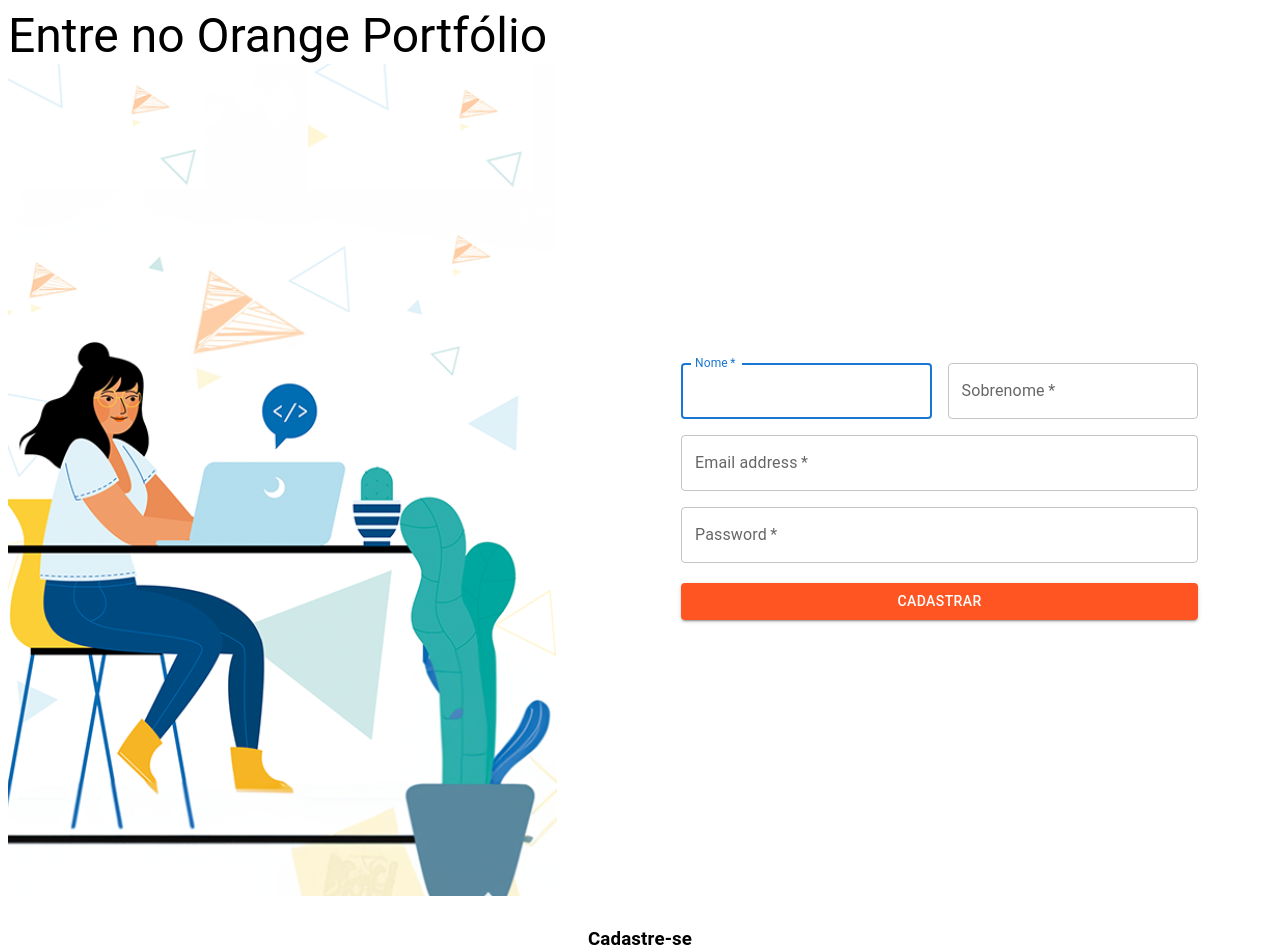
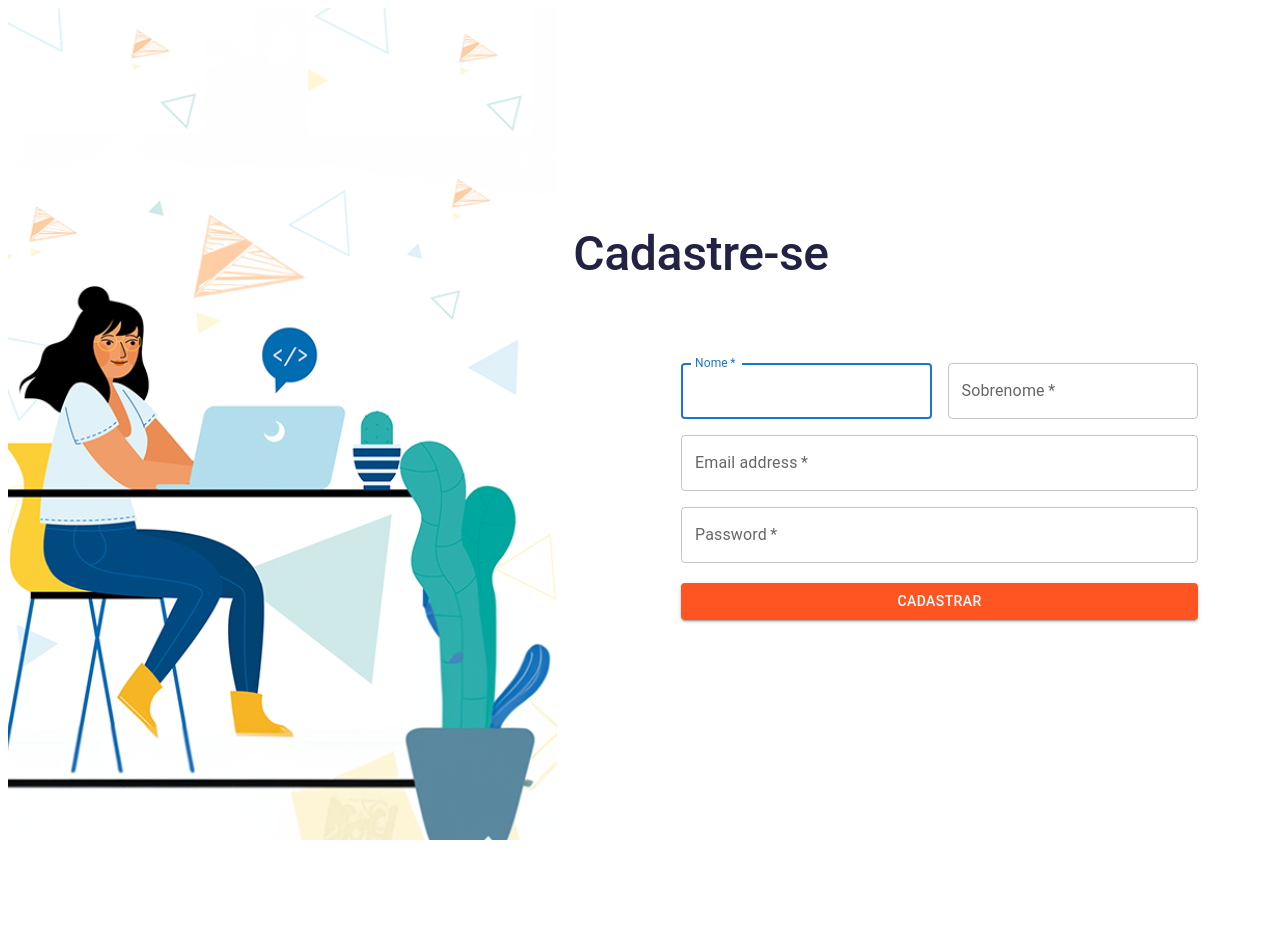
Before and after one commit to gabrielisantos-dev/Hackathon-Orange-Juice, a React (Vite) app in the folder frontend-orange/: page / in a window 1280 px wide. Shown: the top 952 px of the page. After the commit the page ends 852 px from the top, so only its background shows below. Built offline with nearby package versions, Linux system fonts and the light colour scheme.

Commit message:
perf and feat: I made some changes for improvements and created success and error alerts in case of empty fields

```diff
--- a/frontend-orange/src/App.jsx
+++ b/frontend-orange/src/App.jsx
@@ -1,17 +1,11 @@
-import TextoTelaLogin from "./components/TextoTelaLogin"
-import CadastroForms from "./components/CadastroForms";
-import ImagemCadastro from "../src/components/ImagemCadastro";
-import TextCadastro from "../src/components/TextCadastro";
+import RegistrationPage from "../src/pages/registration-page"
 
 function App() {
 
 
   return (
     <>
-      <TextoTelaLogin variant='h3'/>
-      <CadastroForms/>
-      <ImagemCadastro/>
-      <TextCadastro/>
+      <RegistrationPage />
     </>
   )
 }
--- a/frontend-orange/src/components/CadastroForms.jsx
+++ b/frontend-orange/src/components/CadastroForms.jsx
@@ -1,42 +1,50 @@
-import { useState } from 'react';
+import { useState, useEffect } from 'react';
 import { PropTypes } from 'prop-types';
-import { Button, TextField, Grid, Alert } from '@mui/material';
+import { Button, TextField, Grid, Alert, Box } from '@mui/material';
 import styles from '../styles.jsx';
 
 const CadastroFormulario = ({ onCadastro }) => {
-  const [nome, setNome] = useState('');
-  const [sobrenome, setSobrenome] = useState('');
-  const [email, setEmail] = useState('');
-  const [senha, setSenha] = useState('');
+  const [form, setForm] = useState({
+    nome: '',
+    sobrenome: '',
+    email: '',
+    senha: '',
+  });
   const [mensagem, setMensagem] = useState('');
 
   const handleCadastro = () => {
-    if (nome && sobrenome && email && senha) {
-      // Simulando uma requisição assíncrona para o backend
-      setTimeout(() => {
-        setMensagem('Cadastro feito com sucesso');
-        onCadastro('success');
-      }, 2000);
+    if (form.nome && form.sobrenome && form.email && form.senha) {
+      // Simulando um cadastro
+      setMensagem('Cadastro feito com sucesso');
+      onCadastro('success');
     } else {
       setMensagem('Por favor, preencha todos os campos.');
       onCadastro('error');
     }
   };
 
+  useEffect(() => {
+    const timer = setTimeout(() => {
+      setMensagem('');
+    }, 3000);
+    return () => clearTimeout(timer);
+  }
+  , [mensagem]);
 
   return (
     <>
-    <div>
+    <Box>
     {mensagem && (
         <Alert
-          severity={nome && sobrenome && email && senha ? 'success' : 'error'}
+          severity={form.nome && form.sobrenome && form.email && form.senha ? 'success' : 'error'}
           variant="filled"
           style={{ marginTop: 10 }}
         >
           {mensagem}
         </Alert>
       )}
-    </div>
+    </Box>
+    <Box>
     <form style={styles.formularioContainer}>
       <Grid container spacing={2}>
         <Grid item xs={12} sm={6}>
@@ -46,8 +54,8 @@
             required
             fullWidth
             autoFocus
-            value={nome}
-            onChange={(e) => setNome(e.target.value)}
+            value={form.nome}
+            onChange={(e) => setForm({ ...form, nome: e.target.value })}
           />
         </Grid>
         <Grid item xs={12} sm={6}>
@@ -56,8 +64,8 @@
             variant="outlined"
             required
             fullWidth
-            value={sobrenome}
-            onChange={(e) => setSobrenome(e.target.value)}
+            value={form.sobrenome}
+            onChange={(e) => setForm({ ...form, sobrenome: e.target.value })}
           />
         </Grid>
         <Grid item xs={12}>
@@ -67,8 +75,8 @@
             variant="outlined"
             required
             fullWidth
-            value={email}
-            onChange={(e) => setEmail(e.target.value)}
+            value={form.email}
+            onChange={(e) => setForm({ ...form, email: e.target.value })}
           />
         </Grid>
         <Grid item xs={12}>
@@ -78,8 +86,8 @@
             variant="outlined"
             required
             fullWidth
-            value={senha}
-            onChange={(e) => setSenha(e.target.value)}
+            value={form.senha}
+            onChange={(e) => setForm({ ...form, senha: e.target.value })}
           />
         </Grid>
       </Grid>
@@ -94,6 +102,7 @@
         CADASTRAR
       </Button>
     </form>
+    </Box>
     </>
   );
 };
--- a/frontend-orange/src/components/TextCadastro.jsx
+++ b/frontend-orange/src/components/TextCadastro.jsx
@@ -4,14 +4,19 @@
     return (
         <Box>
             <Typography
-            font='Roboto'
-            weigth='400'
-            size='48px'
-            lineHeight='40px'
-            align='center'
-            >
-                <h3 className="register">Cadastre-se</h3>
-            </Typography>
+            variant="h2"
+            sx={{
+                color: '#222244',
+                width: '256px',
+                height: '40px',
+                top: '271px',
+                fontFamily: 'Roboto',
+                fontWeight: '500',
+                fontSize: '48px',
+                lineHeight: '40px',
+                textAlign: 'center',
+            }}
+            >Cadastre-se</Typography>
         </Box>
     );
 }
--- a/frontend-orange/src/pages/registration-page.jsx
+++ b/frontend-orange/src/pages/registration-page.jsx
@@ -0,0 +1,31 @@
+import ImagemCadastro from '../components/ImagemCadastro';
+import CadastroForms from '../components/CadastroForms';
+import TextCadastro from '../components/TextCadastro';
+import { Box } from '@mui/material';
+import style from '../styles';
+
+const RegistrationPage = () => {
+
+    return (
+        <Box sx={{display: 'flex'}}>
+            <Box>
+            <ImagemCadastro style={style.imageContainer}/>
+            </Box>
+            <Box
+            sx={{
+                display:'flex',
+                flexDirection:'column',
+                gap:'10px',
+                marginTop:'210px',
+                alignItems:'center',
+            }}
+            style={style.mainContainer}
+            >
+            <TextCadastro />
+            <CadastroForms style={style.formularioContainer}/>
+            </Box>
+        </Box>
+    )
+}
+
+export default RegistrationPage;
```
